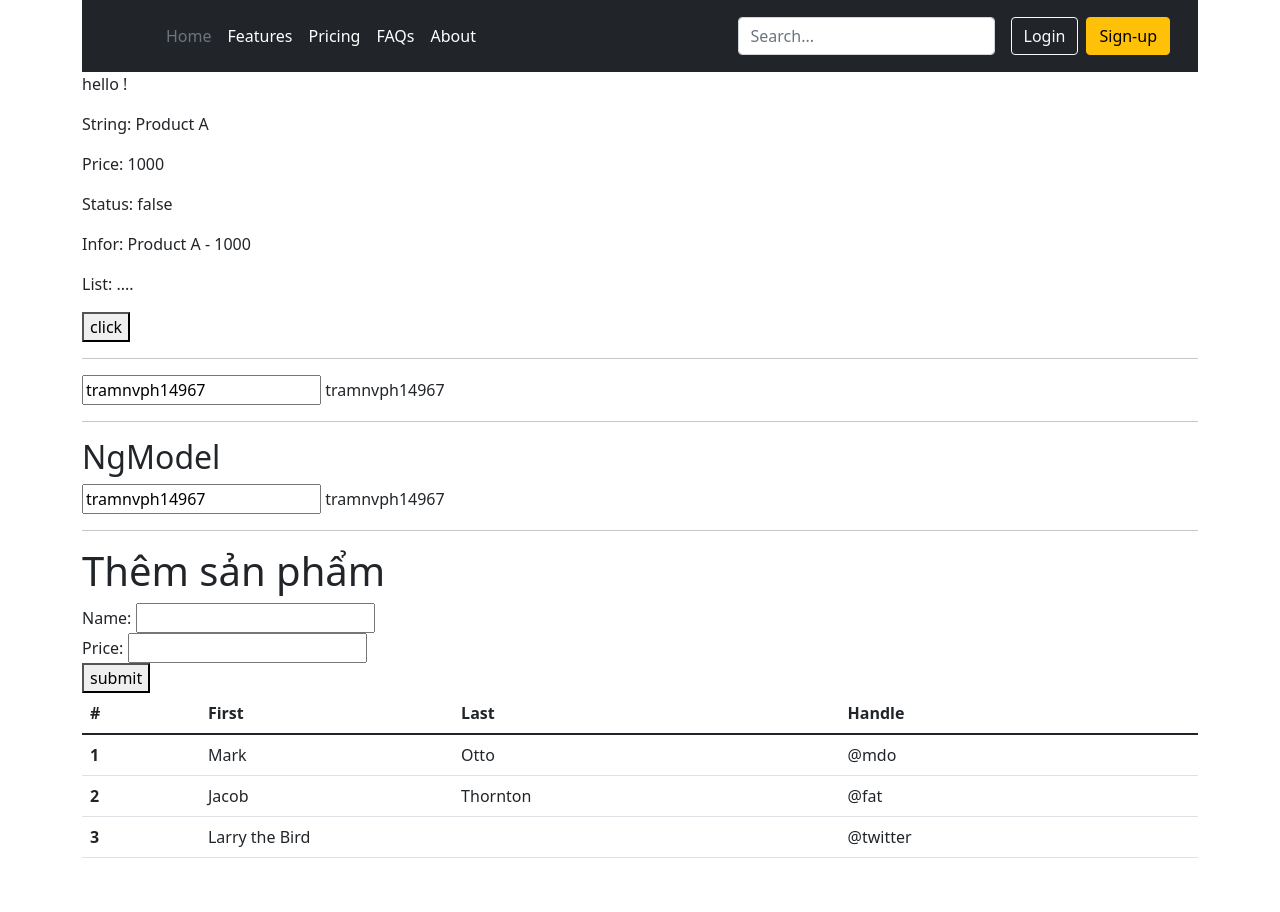
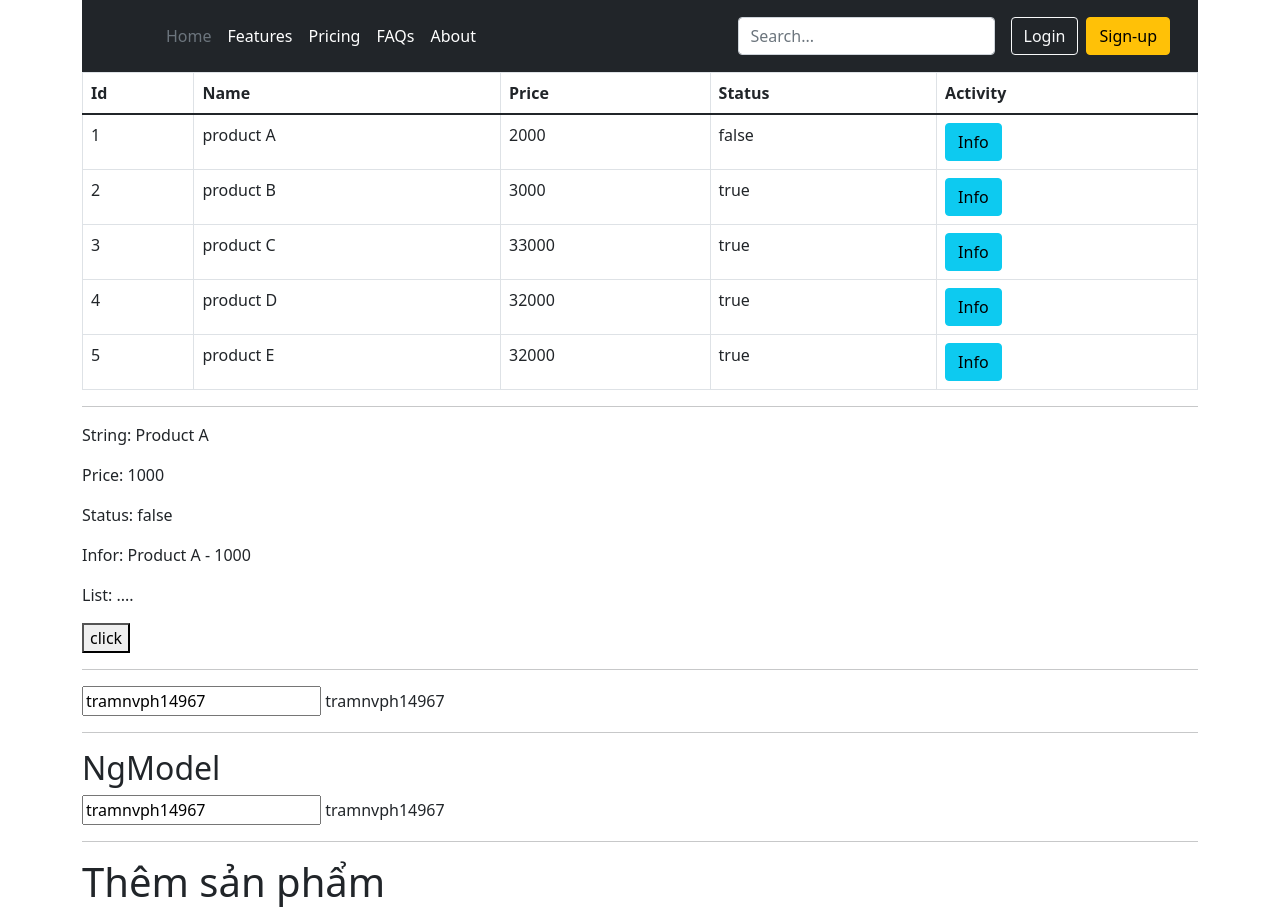
Before and after one commit to Tramnvph14967/Front_End_Framework_1, an Angular app: page /product in a window 1280 px wide. Shown: the top 912 px of the page. Built offline with nearby package versions, Linux system fonts and the light colour scheme.

Commit message:
detail_products

```diff
--- a/src/app/app.component.html
+++ b/src/app/app.component.html
@@ -1,5 +1,8 @@
 <app-header></app-header>
-<app-hello></app-hello>
+
+<app-products [data]="productList"></app-products>
+
+<hr>
 <p>String: {{productName }}</p>
 <p>Price: {{productPrice}}</p>
 <p>Status: {{productStatus}}</p>
--- a/src/app/app.component.ts
+++ b/src/app/app.component.ts
@@ -30,6 +30,24 @@ export class AppComponent {
       name: "product B",
       price: 3000,
       status: true
+    },
+    {
+      id: 3,
+      name: "product C",
+      price: 33000,
+      status: true
+    },
+    {
+      id: 4,
+      name: "product D",
+      price: 32000,
+      status: true
+    },
+    {
+      id: 5,
+      name: "product E",
+      price: 32000,
+      status: true
     }
   ]
 
--- a/src/app/app.module.ts
+++ b/src/app/app.module.ts
@@ -8,7 +8,7 @@ import { ProductsComponent } from './components/products/products.component';
 import { FooterComponent } from './components/footer/footer.component';
 import { FormsModule } from '@angular/forms';
 import { PagesComponent } from './pages/pages.component';
-import { HelloComponent } from './hello/hello.component';
+
 
 @NgModule({
   declarations: [
@@ -17,7 +17,7 @@ import { HelloComponent } from './hello/hello.component';
     ProductsComponent,
     FooterComponent,
     PagesComponent,
-    HelloComponent
+
   ],
   imports: [
     BrowserModule,
--- a/src/app/components/products/products.component.html
+++ b/src/app/components/products/products.component.html
@@ -1,29 +1,29 @@
-<table class="table">
+<div>
+  <table class="table table-bordered">
     <thead>
       <tr>
-        <th scope="col">#</th>
-        <th scope="col">First</th>
-        <th scope="col">Last</th>
-        <th scope="col">Handle</th>
+        <th>Id</th>
+        <th>Name</th>
+        <th>Price</th>
+        <th>Status</th>
+        <th>Activity</th>
       </tr>
     </thead>
     <tbody>
-      <tr>
-        <th scope="row">1</th>
-        <td>Mark</td>
-        <td>Otto</td>
-        <td>@mdo</td>
-      </tr>
-      <tr>
-        <th scope="row">2</th>
-        <td>Jacob</td>
-        <td>Thornton</td>
-        <td>@fat</td>
-      </tr>
-      <tr>
-        <th scope="row">3</th>
-        <td colspan="2">Larry the Bird</td>
-        <td>@twitter</td>
+      <tr *ngFor="let product of productList; let i = index">
+        <td>{{i +1}}</td>
+        <td>{{product.name}}</td>
+        <td>{{product.price}}</td>
+        <td>{{product.status}} </td>
+        <td>
+          <button class="btn btn-info" (click)="showDetail(product.id)">Info</button>
+        </td>
       </tr>
     </tbody>
   </table>
+  <div *ngIf="productDetail">
+    {{productDetail.name}} <br>
+    {{productDetail.price}} <br>
+    {{productDetail.status}} <br>
+  </div>
+</div>
--- a/src/app/components/products/products.component.ts
+++ b/src/app/components/products/products.component.ts
@@ -1,4 +1,5 @@
-import { Component, OnInit } from '@angular/core';
+import { Component, Input, OnInit } from '@angular/core';
+import { IProduct } from '../../models/Product';
 
 @Component({
   selector: 'app-products',
@@ -6,10 +7,17 @@ import { Component, OnInit } from '@angular/core';
   styleUrls: ['./products.component.css']
 })
 export class ProductsComponent implements OnInit {
+  @Input("data") productList !: IProduct[];
+  productDetail !: IProduct; // undefined
 
   constructor() { }
 
   ngOnInit(): void {
   }
 
+
+  showDetail(id:number){
+
+    this.productDetail = this.productList.find(item => item.id === id)!;
+  }
 }
--- a/src/app/hello/hello.component.html
+++ /dev/null
@@ -1 +0,0 @@
-<p>hello {{ data }}!</p>
--- a/src/app/hello/hello.component.ts
+++ /dev/null
@@ -1,15 +0,0 @@
-import { Component,Input, OnInit } from '@angular/core';
-
-@Component({
-  selector: 'app-hello',
-  templateUrl: './hello.component.html',
-  styleUrls: ['./hello.component.css']
-})
-export class HelloComponent implements OnInit {
-  @Input() data!: string;
-  constructor() { }
-
-  ngOnInit(): void {
-  }
-
-}
```
Also changed, not shown: src/app/hello/hello.component.css (deleted), 1 other file (tests, documents, lock files or other folders).
